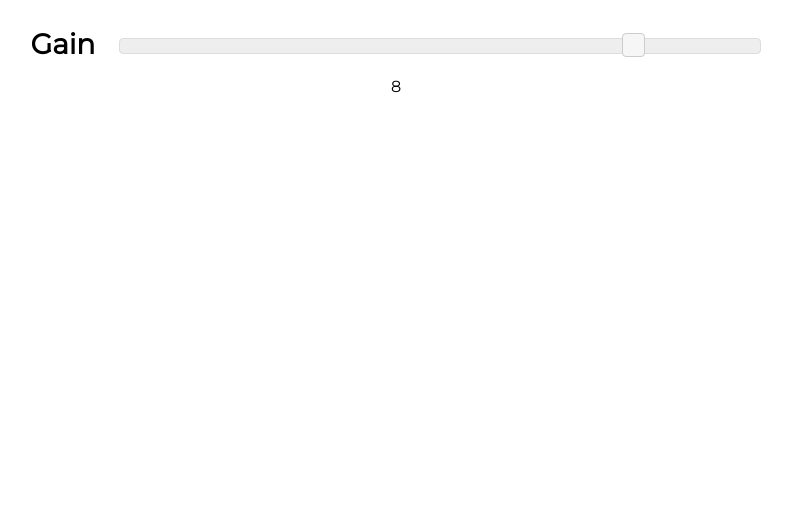
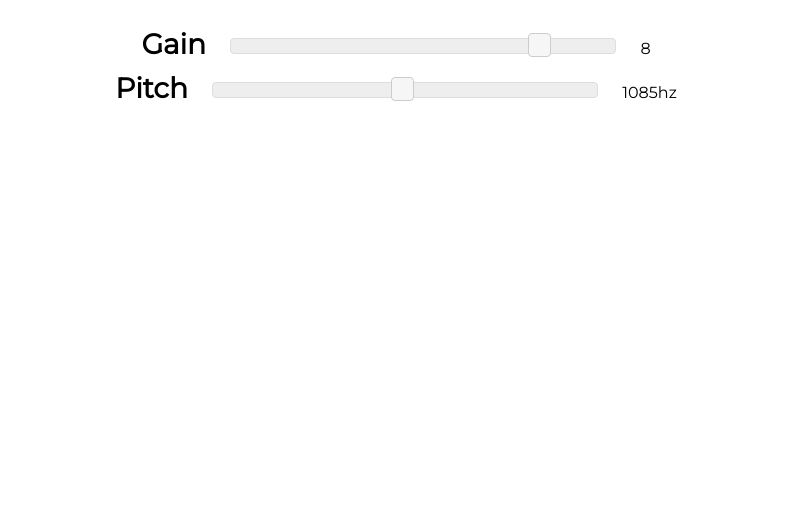
Before and after one commit to musicbender/web-audio-oscillator-1, a plain HTML site: page index.html in a window 1280 px wide. Shown: the part 285-800 px from the top of the page, without its empty margins (244-1036 px from the left). Drawn offline with Linux system fonts and the light colour scheme.

Commit message:
working pitch knob

```diff
--- a/index.html
+++ b/index.html
@@ -19,9 +19,16 @@
         <div class="trigger play">Play</div>
     </div>
     <section class="slider-section">
-        <h3 class="slider-title">Gain</h3>
-        <div class="slider"></div>
-        <p class="slider-test">8</p>
+        <div class="slider-div">
+            <h3 class="slider-title">Gain</h3>
+            <div class="slider gain"></div>
+            <p class="gain-text">8</p>
+        </div>
+        <div class="slider-div">
+            <h3 class="slider-title">Pitch</h3>
+            <div class="slider pitch"></div>
+            <p class="pitch-text">1085hz</p>
+        </div>
     </section>
 </body>
 </html>
--- a/script.js
+++ b/script.js
@@ -4,16 +4,19 @@ $(document).ready(function(){
         oscillator,
         gain,
         gainValue,
+        pitchValue,
         trig = $('.trigger'),
         slider = $('.slider'),
+        gainSlider = $('.gain'),
+        pitchSlider = $('.pitch'),
         soundCalled = false;
 
-    slider.slider({
+    gainSlider.slider({
         min: 0,
         max: 100,
         value: 80,
         slide: function(event, ui){
-            $('.slider-test').text(Math.floor(ui.value/10));
+            $('.gain-text').text(Math.floor(ui.value/10));
             gainValue = ui.value/100;
             if (soundCalled){
                 setVolume(ui.value/100);
@@ -21,6 +24,20 @@ $(document).ready(function(){
         }
     });
 
+    pitchSlider.slider({
+        min: 200,
+        max: 2000,
+        value: 1085,
+        slide: function(event, ui){
+            $('.pitch-text').text(ui.value + 'hz');
+            pitchValue = ui.value;
+            if (soundCalled){
+                setPitch(ui.value);
+            }
+        }
+    });
+
+    pitchValue = 1085;
     gainValue = slider.slider('value')/100;
 
     $('.play').on('click', function(){
@@ -30,8 +47,6 @@ $(document).ready(function(){
     $(document).keypress(function(){
         soundToggle();
     });
-
-    console.log(gainValue);
 
     function soundToggle () {
         trig.toggleClass('stop').toggleClass('play');
@@ -47,6 +62,7 @@ $(document).ready(function(){
         soundCalled = true;
         oscillator = context.createOscillator(); // Create sound source
         oscillator.type = 'sine';
+        oscillator.frequency.value = pitchValue;
         gain = context.createGain();
         gain.gain.value = gainValue;
         oscillator.connect(gain);
@@ -64,4 +80,8 @@ $(document).ready(function(){
     function setVolume (value) {
         gain.gain.value = value;
     }
+
+    function setPitch (value) {
+        oscillator.frequency.value = value;
+    }
 });
--- a/style.css
+++ b/style.css
@@ -70,6 +70,12 @@ h2 {
     text-align: center;
 }
 
+.slider-div {
+    margin: 10px auto 10px auto;
+    width: 100%;
+    display: block;
+}
+
 .slider-title {
     margin: 0 20px 0 0;
     display: inline-block;
@@ -77,6 +83,13 @@ h2 {
 }
 
 .slider {
-    width: 50%;
+    width: 30%;
     display: inline-block;
 }
+
+.slider-section p {
+    margin: 0;
+    padding: 0 0 0 20px;
+    display: inline-block;
+    box-sizing: border-box;
+}
```
